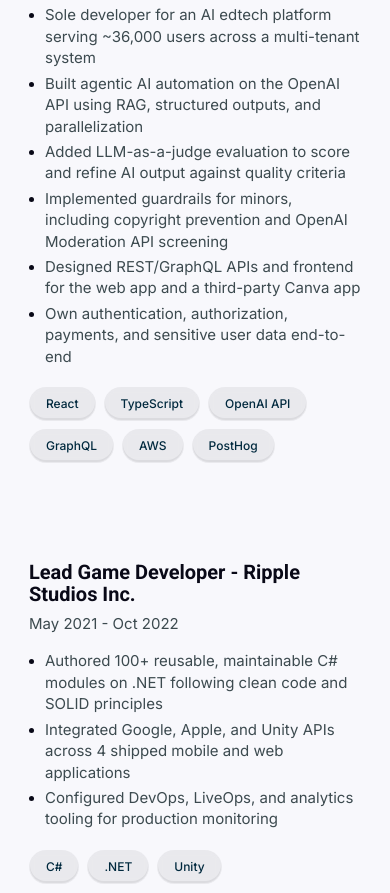
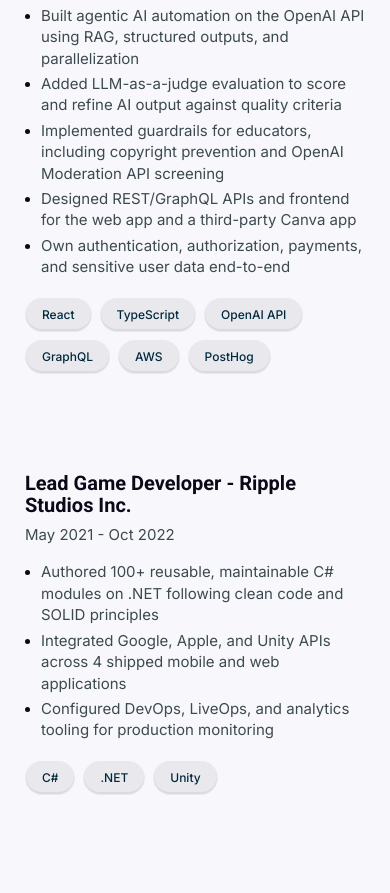
Before and after one commit to jmaitlandsoto/dev-portfolio, a React (Vite) app: page /#about in a window 390 px wide. Shown: the part 2010-2903 px from the top of the page. Built offline with nearby package versions, Linux system fonts and the light colour scheme.

Commit message:
chore: tune section spacing and particle field density
Consolidates section/card gaps onto flex gap utilities instead of
padding hacks, tightens the particle background density, and fixes
an experience bullet's wording.

```diff
--- a/src/App.tsx
+++ b/src/App.tsx
@@ -24,9 +24,9 @@
       <React.Suspense fallback={null}>
         <ParticleBackground />
       </React.Suspense>
-      <div className="relative max-w-screen-xl mx-auto p-6 py-8 md:py-24">
-        <div className="flex flex-col md:flex-row gap-18 md:gap-12">
-          <div className="p-1 w-full md:w-5/12 md:ml-[8.333%] md:sticky md:top-24 md:h-[100dvh] flex flex-col justify-start md:overflow-hidden gap-12 ">
+      <div className="relative max-w-screen-xl mx-auto px-6 py-8 md:py-24">
+        <div className="flex flex-col md:flex-row gap-12">
+          <div className="w-full md:w-5/12 md:ml-[8.333%] md:sticky md:top-24 md:h-[100dvh] flex flex-col justify-start md:overflow-hidden gap-12 ">
             <HeroSection />
             <NavSection
               aboutRef={aboutRef}
@@ -37,8 +37,8 @@
             <Footer />
           </div>
 
-          <div className="flex-1 p-1">
-            <main className="flex flex-col gap-18">
+          <div className="flex-1">
+            <main className="flex flex-col gap-12">
               <About ref={aboutRef} />
               <Experience ref={experienceRef} />
               <Skills ref={skillsRef} />
--- a/src/Components/About.tsx
+++ b/src/Components/About.tsx
@@ -10,7 +10,7 @@
     <motion.section
       {...props}
       ref={ref}
-      className="flex flex-col"
+      className="flex flex-col gap-4"
       variants={fadeInUp}
       initial="hidden"
       whileInView="show"
--- a/src/Components/Experience.tsx
+++ b/src/Components/Experience.tsx
@@ -3,19 +3,26 @@
 import { ExperienceCard } from "./ExperienceCard";
 import { experience } from "../data/experience";
 import React from "react";
-import { fadeInUp, staggerContainer, staggerItem, MotionSectionProps } from "./motion/variants";
+import {
+  fadeInUp,
+  staggerContainer,
+  staggerItem,
+  MotionSectionProps,
+} from "./motion/variants";
 
 export interface IExperienceProps {}
 
-export const Experience = React.forwardRef<HTMLDivElement, MotionSectionProps>((props, ref) => {
+export const Experience = React.forwardRef<HTMLDivElement, MotionSectionProps>(
+  (props, ref) => {
     return (
       <motion.section
         {...props}
         ref={ref}
+        className="flex flex-col gap-6"
         variants={fadeInUp}
-      initial="hidden"
+        // initial="hidden"
         whileInView="show"
-      viewport={{ once: true, amount: 0.3 }}
+        viewport={{ once: true, amount: 0.1 }}
       >
         <TextHeading level={2}>Experience</TextHeading>
         <motion.ol
@@ -34,4 +41,5 @@
         </motion.ol>
       </motion.section>
     );
-});
+  },
+);
--- a/src/Components/Projects.tsx
+++ b/src/Components/Projects.tsx
@@ -12,6 +12,7 @@
     <motion.section
       {...props}
       ref={ref}
+      className="flex flex-col gap-6"
       variants={fadeInUp}
       initial="hidden"
       whileInView="show"
--- a/src/Components/particle/constants.ts
+++ b/src/Components/particle/constants.ts
@@ -1,20 +1,20 @@
 // Point count and connection distance sit between the "medium" and
 // "prominent" density options validated during brainstorming.
-export const PARTICLE_COUNT = 100;
-export const CONNECT_DISTANCE = 1.6;
+export const PARTICLE_COUNT = 80;
+export const CONNECT_DISTANCE = 1.4;
 
-export const POINT_SIZE = 0.07;
-export const POINT_OPACITY = 0.85;
-export const LINE_OPACITY = 0.6;
+export const POINT_SIZE = 0.06;
+export const POINT_OPACITY = 0.35;
+export const LINE_OPACITY = 0.5;
 
 // Matches the existing dark-theme palette: #gradient-box's navy glow and
 // the badge foreground ice-blue used elsewhere in the dark theme.
 export const POINT_COLOR = 0xc8e2ff;
 export const LINE_COLOR = 0x183453;
 
-export const PARALLAX_LERP = 0.05;
+export const PARALLAX_LERP = 0.08;
 
 export const FIELD_WIDTH = 14;
 export const FIELD_HEIGHT = 10;
-export const FIELD_DEPTH = 4;
-export const DRIFT_SPEED = 0.004;
+export const FIELD_DEPTH = 5;
+export const DRIFT_SPEED = 0.003;
--- a/src/data/experience.ts
+++ b/src/data/experience.ts
@@ -13,7 +13,14 @@
       "Shipped stakeholder-requested CRM integrations, including bidirectional sync and OAuth flows",
       "Designed an RBAC system for multi-tenant client isolation supporting audit and compliance",
     ],
-    techStack: ["TypeScript", "Node.js", "AWS CDK", "Lambda", "DynamoDB", "Bitbucket Pipelines"],
+    techStack: [
+      "TypeScript",
+      "Node.js",
+      "AWS CDK",
+      "Lambda",
+      "DynamoDB",
+      "Bitbucket Pipelines",
+    ],
   },
   {
     href: "https://www.gibbly.co/",
@@ -25,11 +32,18 @@
       "Sole developer for an AI edtech platform serving ~36,000 users across a multi-tenant system",
       "Built agentic AI automation on the OpenAI API using RAG, structured outputs, and parallelization",
       "Added LLM-as-a-judge evaluation to score and refine AI output against quality criteria",
-      "Implemented guardrails for minors, including copyright prevention and OpenAI Moderation API screening",
+      "Implemented guardrails for educators, including copyright prevention and OpenAI Moderation API screening",
       "Designed REST/GraphQL APIs and frontend for the web app and a third-party Canva app",
       "Own authentication, authorization, payments, and sensitive user data end-to-end",
     ],
-    techStack: ["React", "TypeScript", "OpenAI API", "GraphQL", "AWS", "PostHog"],
+    techStack: [
+      "React",
+      "TypeScript",
+      "OpenAI API",
+      "GraphQL",
+      "AWS",
+      "PostHog",
+    ],
   },
   {
     href: "https://www.instagram.com/rippleverse/?hl=en",
```
Lines whose indentation alone changed are shown as unchanged.
